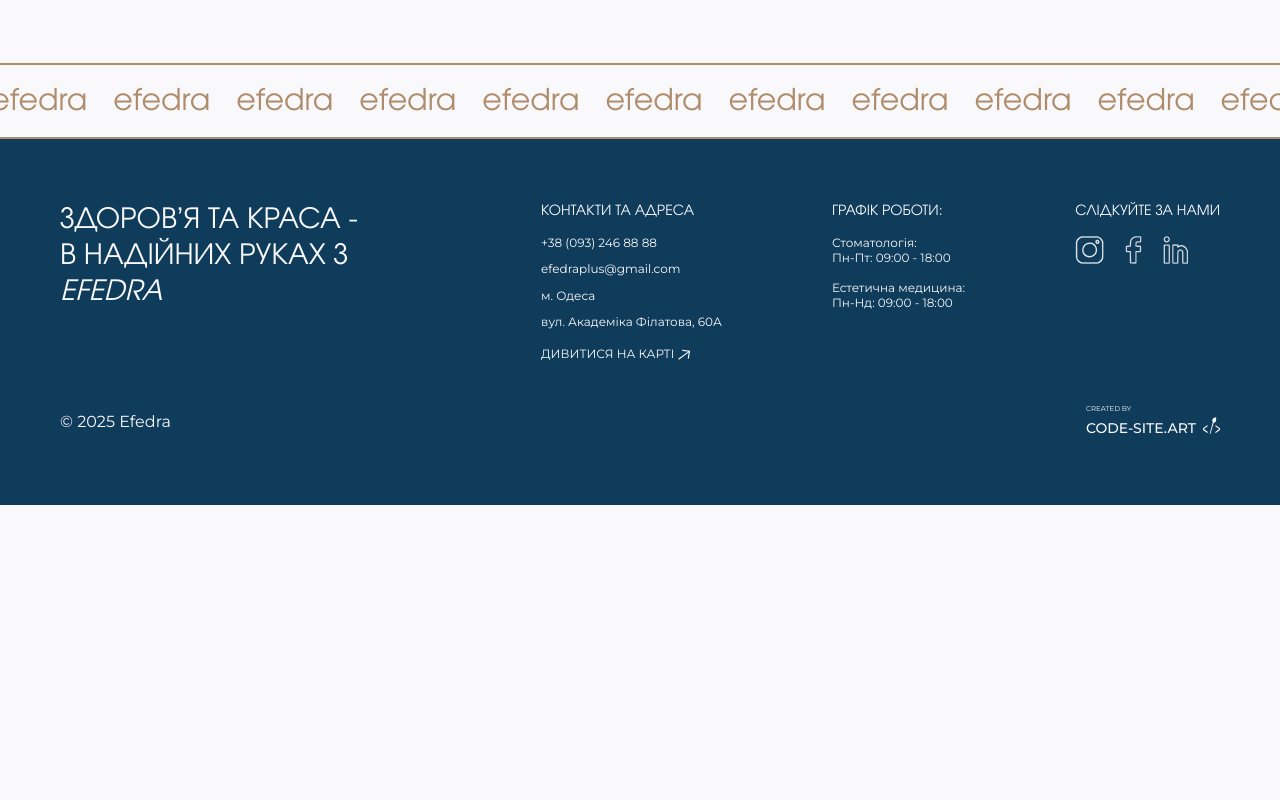
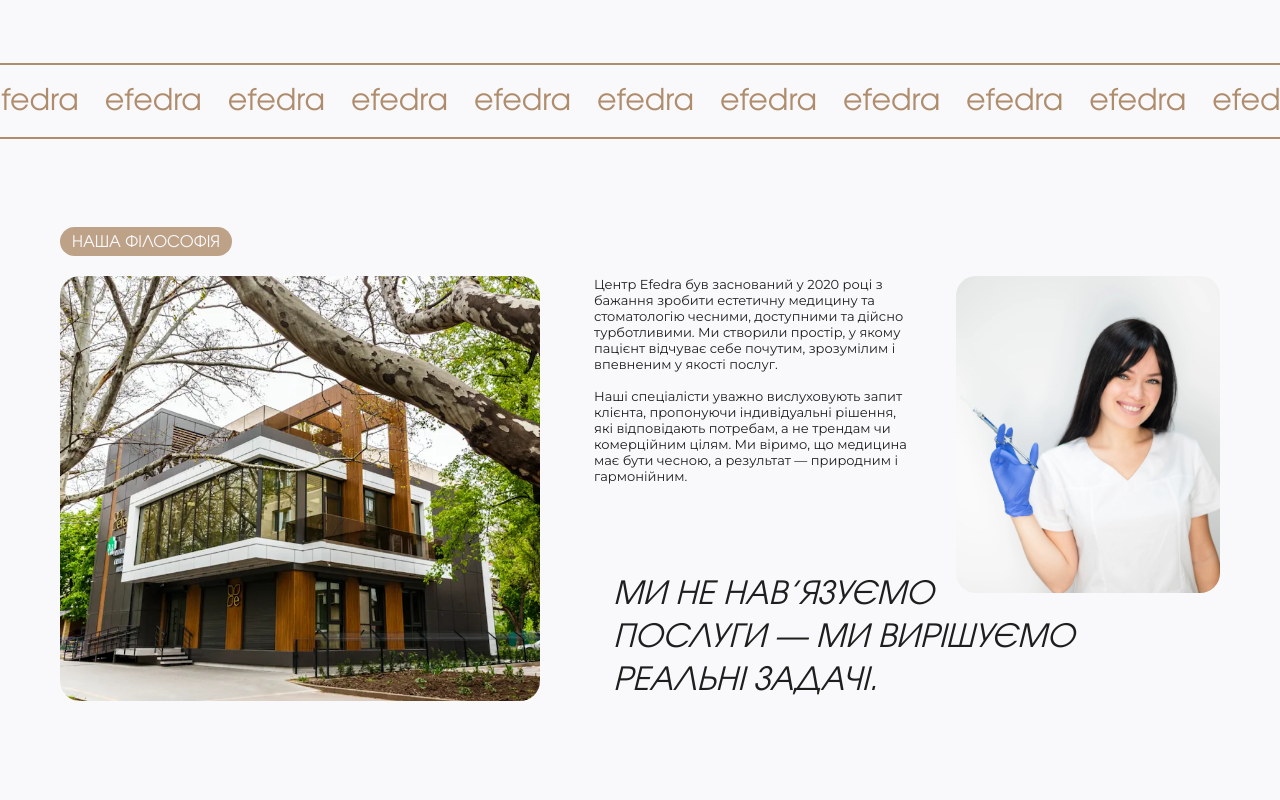
Before and after one commit to cyanidium-dev/efedra-frontend, a Next.js app: page /about in a window 1280 px wide. Shown: the part 600-1400 px from the top of the page. Before the commit the page ends 1105 px from the top, so only its background shows below. Built offline with nearby package versions, Linux system fonts and the light colour scheme; no server answers.

Commit message:
added philosophy section to about page

```diff
--- a/src/app/about/page.tsx
+++ b/src/app/about/page.tsx
@@ -1,4 +1,5 @@
 import Hero from "@/components/aboutPage/hero/Hero";
+import Philosophy from "@/components/aboutPage/philosophy/Philosophy";
 import MarqueeLine from "@/components/shared/marquee/MarqueeLine";
 
 export default function AboutPage() {
@@ -6,6 +7,7 @@ export default function AboutPage() {
     <>
       <Hero />
       <MarqueeLine />
+      <Philosophy />
     </>
   );
 }
--- /dev/null
+++ b/src/components/aboutPage/philosophy/Philosophy.tsx
@@ -0,0 +1,91 @@
+import Image from "next/image";
+import * as motion from "motion/react-client";
+
+import Container from "@/components/shared/container/Container";
+import SectionTitle from "@/components/shared/titles/SectionTitle";
+import { fadeInAnimation } from "@/utils/animationVariants";
+
+export default function Philosophy() {
+  return (
+    <section className="pt-15 lg:pt-[88px] lg:pb-[107px]">
+      <Container>
+        <SectionTitle>Наша філософія</SectionTitle>
+        <div className="flex flex-col lg:flex-row">
+          <div className="w-full flex flex-col md:flex-row-reverse md:justify-end md:gap-[40px] xl:gap-[54px] mb-15 min-[360px]:mb-[132px] xs:mb-10 lg:mb-0">
+            <div className="w-full flex flex-col mb-7 md:mb-0  md:max-w-[314px]">
+              <motion.p
+                initial="hidden"
+                whileInView="visible"
+                exit="exit"
+                viewport={{ once: true, amount: 0.3 }}
+                variants={fadeInAnimation({ y: 20, delay: 0.3 })}
+                className="max-w-[438px] mb-[15px] lg:mb-[16px] text-[12px] md:text-[13px] leading-[125%] md:leading-[123%]"
+              >
+                Центр Efedra був заснований у 2020 році з бажання зробити
+                естетичну медицину та стоматологію чесними, доступними та дійсно
+                турботливими. Ми створили простір, у якому пацієнт відчуває себе
+                почутим, зрозумілим і впевненим у якості послуг.
+              </motion.p>
+              <motion.p
+                initial="hidden"
+                whileInView="visible"
+                exit="exit"
+                viewport={{ once: true, amount: 0.3 }}
+                variants={fadeInAnimation({ y: 20, delay: 0.3 })}
+                className="max-w-[438px] text-[12px] md:text-[13px] leading-[125%] md:leading-[123%]"
+              >
+                Наші спеціалісти уважно вислуховують запит клієнта, пропонуючи
+                індивідуальні рішення, які відповідають потребам, а не трендам
+                чи комерційним цілям. Ми віримо, що медицина має бути чесною, а
+                результат — природним і гармонійним.
+              </motion.p>
+            </div>
+            <motion.div
+              initial="hidden"
+              whileInView="visible"
+              exit="exit"
+              viewport={{ once: true, amount: 0.3 }}
+              variants={fadeInAnimation({ scale: 0.95, delay: 0.3 })}
+              className="relative w-full md:w-[calc(50%)] lg:w-[calc(50%+30px)] xl:w-[calc(50%+32px)] h-[195px] xs:h-[280px] sm:h-[320px] md:h-[287px] lg:h-[330px] xl:h-[425px] overflow-hidden rounded-[20px]"
+            >
+              <Image
+                src="/images/shared/building.webp"
+                alt="building"
+                className="object-cover object-center"
+                fill
+              />
+            </motion.div>
+          </div>
+
+          <div className="w-full relative lg:max-w-[264px] xl:max-h-[425px]">
+            <motion.p
+              initial="hidden"
+              whileInView="visible"
+              exit="exit"
+              viewport={{ once: true, amount: 0.3 }}
+              variants={fadeInAnimation({ y: 20, delay: 0.3 })}
+              className="absolute left-0 bottom-0 sm:bottom-[25%] lg:-left-[100%] xl:-left-[130%] lg:-bottom-[0px] xl:-bottom-[2px] font-evolenta italic h-fit  min-[360px]:max-h-[225px] max-w-[100px]  min-[360px]:max-w-[160px] sm:max-w-[270px] lg:max-w-[400px] xl:max-w-[472px] text-[18px] min-[360px]:text-[24px] xl:text-[32px] uppercase leading-[135%]"
+            >
+              Ми не нав’язуємо послуги — ми вирішуємо реальні задачі.
+            </motion.p>
+            <motion.div
+              initial="hidden"
+              whileInView="visible"
+              exit="exit"
+              viewport={{ once: true, amount: 0.3 }}
+              variants={fadeInAnimation({ scale: 0.95, delay: 0.3 })}
+              className="relative ml-auto w-[calc(50%-28px)] md:w-[calc(50%-50px)] lg:w-[calc(50%+30px)] xl:w-[100%] h-[140px] xs:h-[260px] lg:h-[250px] xl:h-[317px] overflow-hidden rounded-[20px]"
+            >
+              <Image
+                src="/images/aboutPage/philosophy/doctor.webp"
+                alt="doctor"
+                className="object-cover object-center"
+                fill
+              />
+            </motion.div>
+          </div>
+        </div>
+      </Container>
+    </section>
+  );
+}
--- a/src/components/homePage/about/About.tsx
+++ b/src/components/homePage/about/About.tsx
@@ -62,7 +62,7 @@ export default function About() {
             className="relative w-full md:w-[calc(50%-84.5px)] lg:w-[calc(50%-110px)] xl:w-[calc(50%-15px)] h-[195px] xs:h-[280px] sm:h-[320px] md:h-[287px] lg:h-[330px] xl:h-[373px] overflow-hidden rounded-[20px]"
           >
             <Image
-              src="/images/homePage/about/building.webp"
+              src="/images/shared/building.webp"
               alt="building"
               className="object-cover object-center"
               fill
```
Also changed, not shown: public/images/aboutPage/philosophy/doctor.webp (added), public/images/shared/building.webp (renamed from public/images/homePage/about/building.webp).
